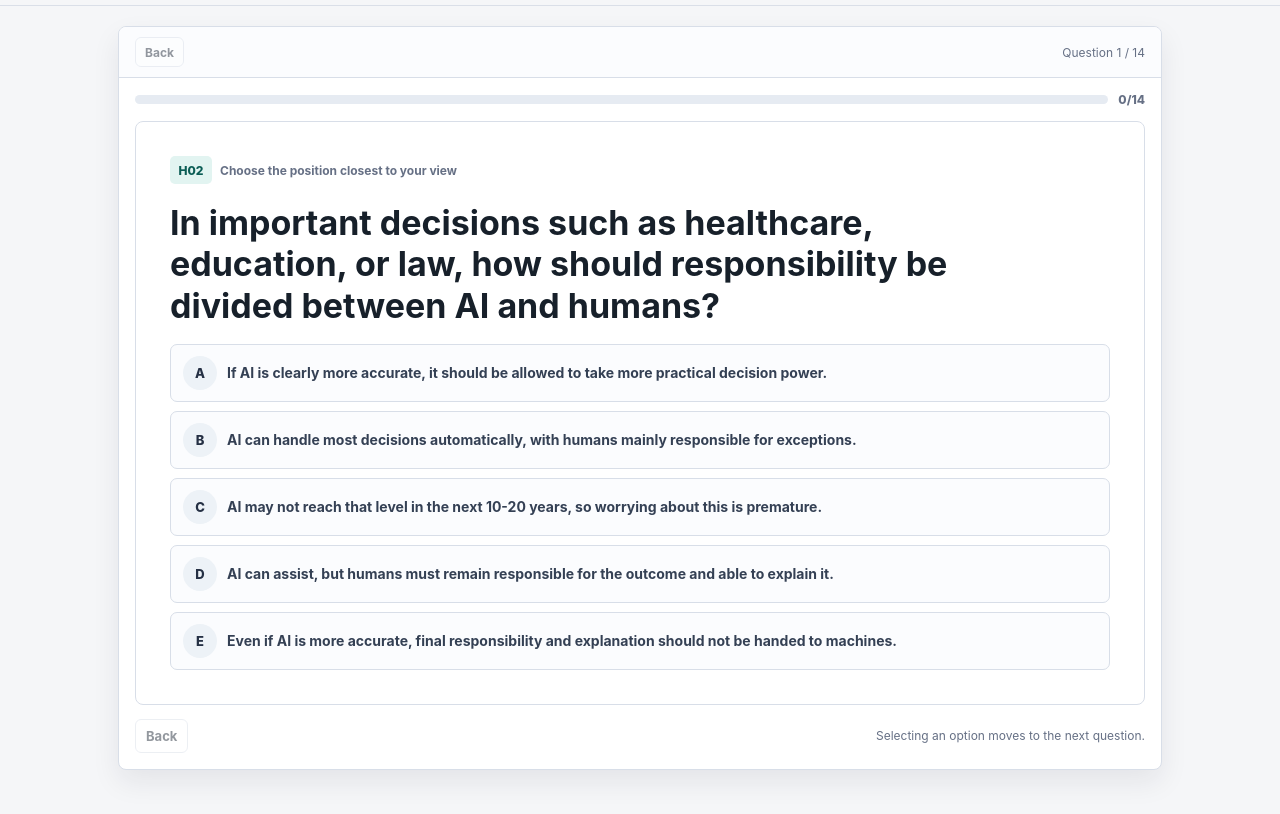
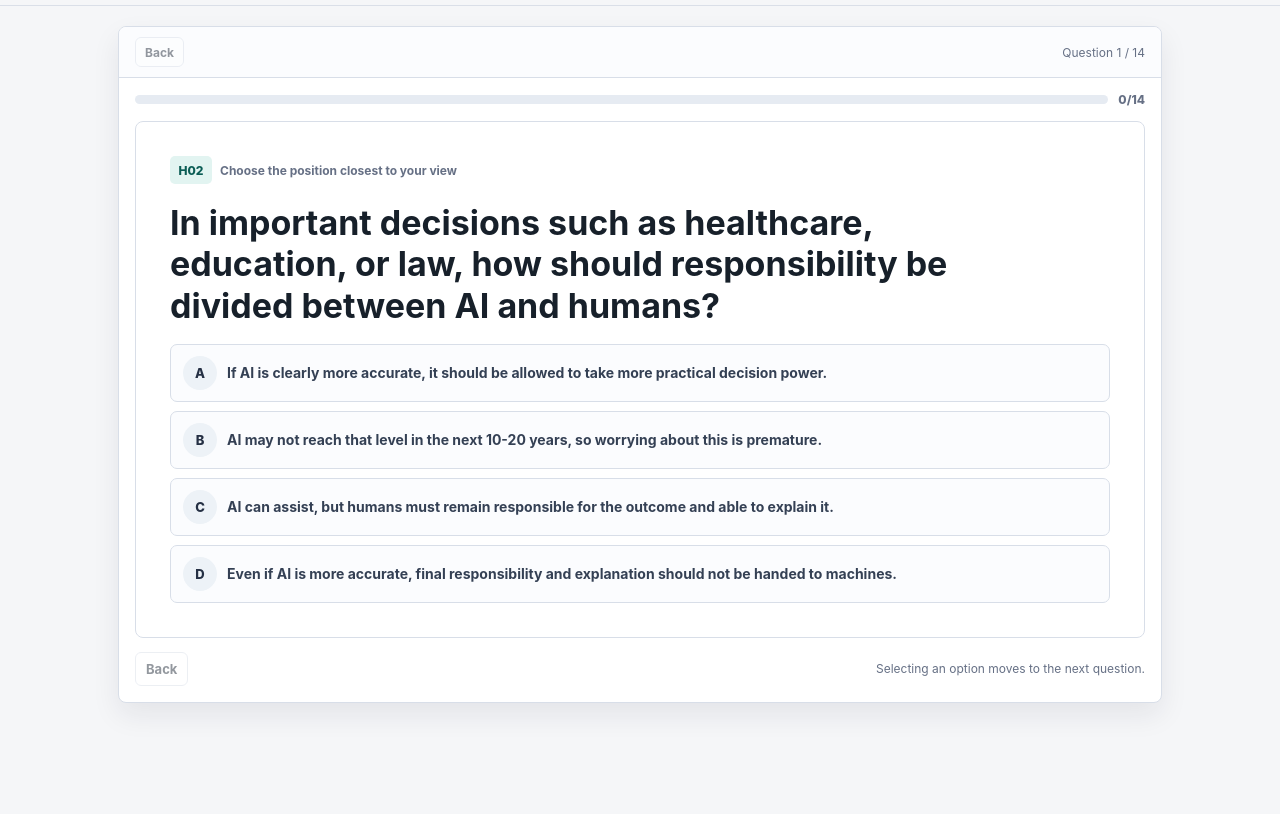
Before and after one commit to Cestunyu/ai-governance-persona, a website: page ai-ideology-quiz-en.html in a window 1280 px wide. Shown: the part 50-864 px from the top of the page. After the commit the page ends 811 px from the top, so only its background shows below. Drawn offline with Linux system fonts and the light colour scheme.

Commit message:
Simplify core quiz options

```diff
--- a/ai-ideology-quiz-en.html
+++ b/ai-ideology-quiz-en.html
@@ -1135,11 +1135,10 @@
         facet: "civilizational risk diagnosis",
         text: "Which judgment is closest to your view on advanced AI causing civilizational risk if it gets out of control?",
         options: [
-          ["1", "A", "This is overimagined; AI is unlikely to reach that level of danger in the next 10-20 years."],
-          ["2", "B", "It is worth watching, but it should not override more concrete problems we already see."],
-          ["3", "C", "The evidence is still unclear, so we should keep observing and testing."],
-          ["4", "D", "This is a serious risk and should be part of the main policy agenda."],
-          ["5", "E", "This is one of the most important AI problems, and society should treat it as a priority."]
+          ["1", "A", "This worry is amplified by AI hype / safety narratives; AI is unlikely to reach that danger level in the next 10-20 years."],
+          ["2.33", "B", "It is worth watching, but it should not override more concrete social and product problems."],
+          ["3.67", "C", "This is a serious risk and should be part of the main policy agenda."],
+          ["5", "D", "This is one of the most important AI problems, and society should treat it as a priority."]
         ]
       },
       {
@@ -1150,10 +1149,9 @@
         text: "Which judgment is closest to your view on AI safety restrictions delaying benefits?",
         options: [
           ["1", "A", "Delays from safety restrictions are usually necessary and should not be a main objection."],
-          ["2", "B", "Some benefits may be delayed, but that is secondary compared with serious risks."],
-          ["3", "C", "We need to compare safety benefits and opportunity costs case by case."],
-          ["4", "D", "Overly strict restrictions can clearly delay medical, educational, scientific, and productivity gains."],
-          ["5", "E", "Too much restriction is itself a major harm and could make society miss key progress."]
+          ["2.33", "B", "Some benefits may be delayed, but risks and benefits should be compared case by case."],
+          ["3.67", "C", "Overly strict restrictions can clearly delay medical, educational, scientific, and productivity gains."],
+          ["5", "D", "Too much restriction is itself a major harm and could make society miss key progress."]
         ]
       },
       {
@@ -1164,10 +1162,9 @@
         text: "How should high-risk AI be externally constrained?",
         options: [
           ["1", "A", "Rely mainly on companies, users, and market feedback; do not set special thresholds."],
-          ["2", "B", "Industry self-regulation and ordinary law are mostly enough."],
-          ["3", "C", "Govern by context: keep low-risk uses open and add rules for high-risk uses."],
-          ["4", "D", "High-risk systems should face external evaluation, audits, and liability rules."],
-          ["5", "E", "Without independent testing, licensing, appeal rights, and legal responsibility, they should not be widely deployed."]
+          ["2.33", "B", "Industry self-regulation and ordinary law are mostly enough, with extra rules for high-risk contexts."],
+          ["3.67", "C", "High-risk systems should face external evaluation, audits, and liability rules."],
+          ["5", "D", "Without independent testing, licensing, appeal rights, and legal responsibility, they should not be widely deployed."]
         ]
       },
       {
@@ -1178,10 +1175,9 @@
         text: "Should the strongest AI be tightly controlled or should more people be allowed to participate?",
         options: [
           ["1", "A", "The strongest AI should be strictly controlled by a small number of accountable institutions."],
-          ["2", "B", "Frontier capabilities should mostly stay inside large regulated institutions."],
-          ["3", "C", "Centralization and openness both create risks, so treatment should depend on capability level."],
-          ["4", "D", "More teams, participation, and competition can reduce single-point control risks."],
-          ["5", "E", "Open diffusion is safer and more legitimate than monopoly by a few institutions."]
+          ["2.33", "B", "Frontier capabilities should mostly stay inside large regulated institutions, with gradual opening."],
+          ["3", "C", "The phrase \"strongest AI\" is often inflated by hype; governance should start from concrete capabilities and products."],
+          ["5", "D", "Open diffusion is safer and more legitimate than monopoly by a few institutions."]
         ]
       },
       {
@@ -1192,10 +1188,9 @@
         text: "How certain should we be before AI systems are released?",
         options: [
           ["1", "A", "They should not be released unless safety is very well established."],
-          ["2", "B", "They should spend a long time in closed testing and controlled pilots first."],
-          ["3", "C", "Start with limited release, then expand as risks become clearer."],
-          ["4", "D", "Real-world use is an important way to find problems, so systems should not stay closed for too long."],
-          ["5", "E", "More people should get access quickly because deployment itself exposes and helps fix problems."]
+          ["2.33", "B", "They should spend some time in closed testing and controlled pilots first."],
+          ["3.67", "C", "Real-world use is an important way to find problems, so systems should not stay closed for too long."],
+          ["5", "D", "More people should get access quickly because deployment itself exposes and helps fix problems."]
         ]
       },
       {
@@ -1206,10 +1201,9 @@
         text: "Who should decide AI's goals and boundaries?",
         options: [
           ["1", "A", "They should mainly be decided by technical progress, market choice, and product use."],
-          ["2", "B", "Companies and experts should lead because public processes are too slow."],
-          ["3", "C", "The public, experts, companies, and governments should negotiate them together."],
-          ["4", "D", "Human society's public procedures should have final authority."],
-          ["5", "E", "Even if inefficient, AI goals must answer to democracy, rights, and public accountability."]
+          ["2.33", "B", "Companies and experts should lead because public processes are too slow."],
+          ["3.67", "C", "The public, experts, companies, and governments should negotiate them together, with public procedures carrying final weight."],
+          ["5", "D", "Even if inefficient, AI goals must answer to democracy, rights, and public accountability."]
         ]
       },
       {
@@ -1220,10 +1214,9 @@
         text: "In important decisions such as healthcare, education, or law, how should responsibility be divided between AI and humans?",
         options: [
           ["1", "A", "If AI is clearly more accurate, it should be allowed to take more practical decision power."],
-          ["2", "B", "AI can handle most decisions automatically, with humans mainly responsible for exceptions."],
-          ["3", "C", "AI may not reach that level in the next 10-20 years, so worrying about this is premature."],
-          ["4", "D", "AI can assist, but humans must remain responsible for the outcome and able to explain it."],
-          ["5", "E", "Even if AI is more accurate, final responsibility and explanation should not be handed to machines."]
+          ["3", "B", "AI may not reach that level in the next 10-20 years, so worrying about this is premature."],
+          ["4", "C", "AI can assist, but humans must remain responsible for the outcome and able to explain it."],
+          ["5", "D", "Even if AI is more accurate, final responsibility and explanation should not be handed to machines."]
         ]
       },
       {
@@ -1234,10 +1227,9 @@
         text: "Should today's human preferences be treated as AI's final standard?",
         options: [
           ["1", "A", "AI should continue to obey human dignity, rights, and boundaries current society can recognize."],
-          ["2", "B", "Future values can change, but they should not leave humanly understandable constraints behind."],
-          ["3", "C", "It is too hard to know right now how future values should change."],
-          ["4", "D", "Locking in today's human preferences as final may limit future forms of value."],
-          ["5", "E", "More advanced intelligence may develop values beyond traditional human-centered thinking."]
+          ["2.33", "B", "Future values can change, but they should not leave humanly understandable constraints behind."],
+          ["3.67", "C", "Locking in today's human preferences as final may limit future forms of value."],
+          ["5", "D", "More advanced intelligence may develop values beyond traditional human-centered thinking."]
         ]
       },
       {
@@ -1248,10 +1240,9 @@
         text: "If AI becomes significantly better than human judgment in some domains over the long run, how should decision power be allocated?",
         options: [
           ["1", "A", "Humans should keep final decision power; AI should only assist."],
-          ["2", "B", "AI can make strong recommendations, but humans should remain responsible for key decisions."],
-          ["3", "C", "It depends on the domain, explainability, and correction mechanisms."],
-          ["4", "D", "If AI is clearly better over time, it should be allowed to hold practical decision power in some domains."],
-          ["5", "E", "When AI judgment consistently outperforms humans, replacing human decision-making is reasonable."]
+          ["3", "B", "That premise is often overstated by hype; first prove that a concrete system is actually better over time."],
+          ["4", "C", "If AI is clearly better over time, it should be allowed to hold practical decision power in some domains."],
+          ["5", "D", "When AI judgment consistently outperforms humans, replacing human decision-making is reasonable."]
         ]
       }
     ];
```
Also changed, not shown: ai-ideology-quiz.html (+28 -37 lines).
